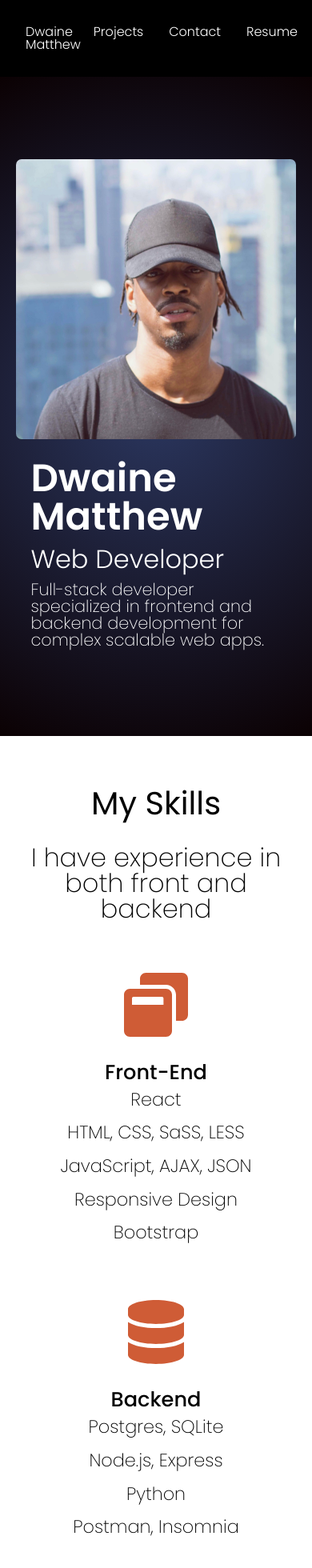
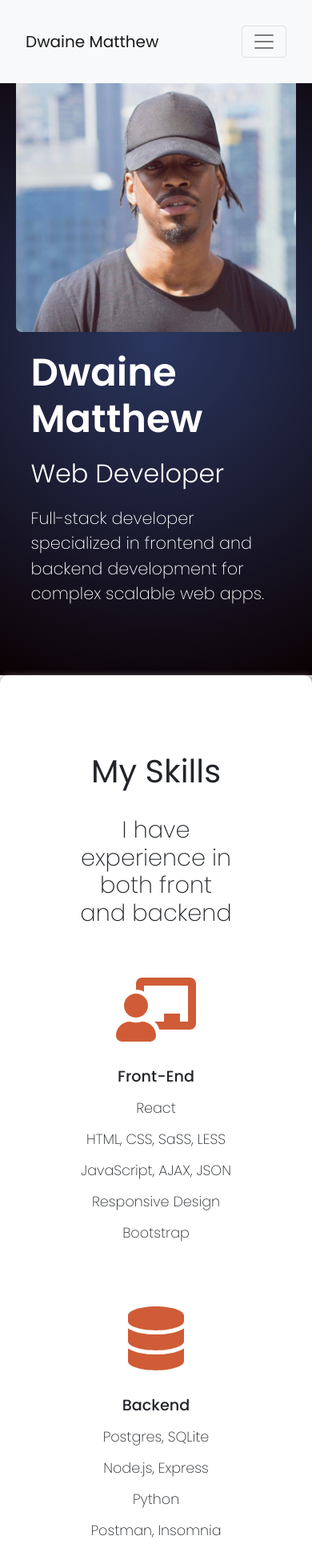
Before and after one commit to dwainejade/new-portfolio, a React (Create React App) app: page / in a window 390 px wide. Shown: the top 1960 px of the page at 80% size. Built offline with nearby package versions, Linux system fonts and the light colour scheme.

Commit message:
using bootstrap nav

```diff
--- a/src/App.js
+++ b/src/App.js
@@ -1,6 +1,6 @@
 import React from 'react'
 import './App.scss'
-import Nav from './Components/Nav'
+import Navi from './Components/Nav'
 import Hero from './Components/Hero'
 import Skills from './Components/Skills'
 import Projects from './Components/Projects'
@@ -9,7 +9,7 @@ import Contact from './Components/Contact'
 export default function App() {
     return (
         <div className="main">
-            <Nav></Nav>
+            <Navi></Navi>
             <Hero></Hero>
             <Skills></Skills>
             <Projects></Projects>
--- a/src/App.scss
+++ b/src/App.scss
@@ -21,6 +21,7 @@ time, mark, audio, video {
 	border: 0;
 	font-size: 100%;
 	vertical-align: baseline;
+	box-sizing: border-box;
 }
 /* HTML5 display-role reset for older browsers */
 article, aside, details, figcaption, figure,
@@ -48,6 +49,7 @@ table {
 
 
 @import url('https://fonts.googleapis.com/css2?family=Poppins:wght@100;200;300;400;500;600;700;800&display=swap');
+@import "~bootstrap/scss/bootstrap";
 
 * {
   font-family: 'Poppins', sans-ser;
--- a/src/Components/Contact.js
+++ b/src/Components/Contact.js
@@ -1,32 +1,29 @@
 import React from 'react'
 import './Contact.scss'
-import { Button, Form } from 'react-bootstrap';
+import Button from 'react-bootstrap/Button';
 
 
 
 function Contact() {
     return (
-        <div>
-            <Form>
-                <Form.Group controlId="exampleForm.ControlInput1">
-                    <Form.Label>Subject</Form.Label>
-                    <Form.Control type="text" placeholder="About A Job" />
-                </Form.Group>
-                <Form.Group controlId="exampleForm.ControlInput1">
-                    <Form.Label>Email</Form.Label>
-                    <Form.Control type="email" placeholder="name@example.com" />
-                </Form.Group>
+        <div className="contact-section">
+            <div className='form-container'>
+                <h2>Contact Me</h2>
+                <label htmlFor="subject">Subject
+                <input type="text" />
+                </label>
+                <label htmlFor="email">Email
+                <input type="email" />
+                </label>
+                <label htmlFor="message">Message
+                <textarea id="message" name="message" />
+                <Button variant="primary" type="submit">
+                    SEND
+                </Button>
+                </label>
+            </div>
+        </div>
 
-                <Form.Group controlId="exampleForm.ControlTextarea1">
-                    <Form.Label>Message</Form.Label>
-                    <Form.Control as="textarea" rows={3} />
-                </Form.Group>
-                <Button variant="primary" type="submit">
-                    Submit
-                    </Button>
-            </Form>
-
-        </div>
     )
 }
 
--- a/src/Components/Contact.scss
+++ b/src/Components/Contact.scss
@@ -0,0 +1,55 @@
+.contact-section{
+    background-color: rgb(21, 29, 48);
+    height: 100vh;
+}
+
+
+    .form-container{
+        display: flex;
+        flex-direction: column;
+        margin: auto;
+        position: relative;
+        top:20%;
+        justify-content: center;
+        align-items: center;
+        max-width: 500px;
+        background-color: #FFF;
+        padding: 2rem;
+        border-radius: 10px;
+        -webkit-box-shadow: 2px 1px 6px 2px rgba(92,90,92,0.66);
+        -moz-box-shadow: 2px 1px 6px 2px rgba(92,90,92,0.66);
+        box-shadow: 2px 1px 6px 2px rgba(92,90,92,0.66);
+
+        h2{
+            font-size: 2rem;
+            font-weight: 300;
+            padding: 2rem;
+        }
+
+        label{
+            display: flex;
+            flex-direction: column;
+            margin: .6rem;
+            width: 350px;
+
+        }
+
+        input{
+            height: 2rem;
+            border: 1px solid #D0DDD7;
+            border-radius: 5px;
+        }
+
+        textarea{
+            height: calc(2rem*5);
+            border: 1px solid #D0DDD7;
+            border-radius: 5px;
+        }
+
+        Button{
+            padding: .5rem 2rem;
+            margin-left: 50%;
+            margin-top: 15px;
+        }
+
+    }
--- a/src/Components/Hero.scss
+++ b/src/Components/Hero.scss
@@ -9,7 +9,7 @@
     background: radial-gradient(circle, rgba(43,55,96,1) 0%, rgba(11,1,3,1) 100%);
     padding: 2rem;
     @include flex-center;
-    height: 90vh;
+    height: 100vh;
 
     .description{
         color: white;
--- a/src/Components/Nav.js
+++ b/src/Components/Nav.js
@@ -1,43 +1,35 @@
 import React, { useState } from 'react'
 import './Nav.scss'
-import useWindowScrollPosition from "@rehooks/window-scroll-position";
+import Navbar from 'react-bootstrap/Navbar';
+import Nav from 'react-bootstrap/Nav';
 
-function Nav() {
-    // const [change, setChange] = useState(false);
-    // const changePosition = 50;
 
-    // let position = useWindowScrollPosition();
-    // // position == { x: 0, y: 0 }
+function Navi() {
+    const [navbar, setNavbar] = useState(false);
+    const changeBackground = () => {
+        if (window.scrollY >= 80) {
+            setNavbar(true)
+        } else {
+            setNavbar(false)
+        }
+    }
 
-    // if (position.y > changePosition && !change) {
-    //     setChange(true);
-    // }
-
-    // if (position.y <= changePosition && change) {
-    //     setChange(false);
-    // }
-
-    // let style = {
-    //     backgroundColor: change ? "white" : "transparent",
-    //     transition: "300ms ease",
-    //     position: "fixed",
-    //     right: 0,
-    //     left: 0,
-    //     top: 0,
-    //     color: 'black!important',
-    // };
+    window.addEventListener('scroll', changeBackground)
 
     return (
-        <div className='navbar'>
-            <a href='/' className='logo'>
-                Dwaine Matthew
-            </a>
-            <div className='nav-links'>
-                <a href='/projects' className='link'>Projects</a>
-                <a href='/contact' className='link'>Contact</a>
-                <a href='/resume' className='link'>Resume</a>
-            </div>
-        </div>
+            <Navbar className={navbar ? 'navbar active' : 'navbar'} bg="light" expand='md'>
+                <Navbar.Brand href="#home">Dwaine Matthew</Navbar.Brand>
+                <Navbar.Toggle aria-controls="basic-navbar-nav" />
+                <Navbar.Collapse id="basic-navbar-nav">
+                    <Nav className="mr-auto">
+                    </Nav>
+                    <Nav inline>
+                        <Nav.Link href="#projects">Projects</Nav.Link>
+                        <Nav.Link href="#contact">Contact</Nav.Link>
+                        <Nav.Link href="#resume">Resume</Nav.Link>
+                    </Nav>
+                </Navbar.Collapse>
+            </Navbar>
     )
 }
-export default Nav
+export default Navi
--- a/src/Components/Nav.scss
+++ b/src/Components/Nav.scss
@@ -6,12 +6,11 @@
 
 .navbar{
     display: flex;
-    position: sticky;
-    top: 0;
+    position: fixed;
 
-
+    width: 100%;
+    background-color: hsla(89, 43%, 51%, 0);
     justify-content: space-between;
-    background-color: black;
     padding: 2rem;
 
     .logo{
@@ -27,3 +26,25 @@
         font-weight: 300;
     }
 }
+
+.navbar.active{
+    background-color: #fff;
+    color: #111;
+    transition: 300ms ease;
+
+    .logo{
+        color: #111;
+    }
+    .link{
+        color: #111;
+    }
+}
+
+// media queries //
+@media only screen and (max-width: 700px) {
+
+        .hero-pic img{
+            margin:0;
+            margin-bottom: 1rem;
+        }
+}
--- a/src/Components/Projects.scss
+++ b/src/Components/Projects.scss
@@ -40,29 +40,50 @@
     }
 
     .project-a{
-        background-color: #748CAB;
-        color: #fff;
+        background-color: #EEEEEE;
+        color: #2B2D42;
     }
 
+    h4{
+        color: #CF5C36;
+    }
     .project-b{
         background-color: #FFFBFA;
+        color: #2B2D42;
+    }
 
-        h4{
-            color: #CF5C36;
+    .caption-wrapper{
+        padding-left: 1rem;
+        display: flex;
+        flex-direction: column;
+
+        .badge{
+            font-size: 1rem;
+            font-weight: 500;
+            margin: 0 .4rem;
         }
-
     }
 
     .project-wrapper{
         display: flex;
-        justify-content: space-between;
+        justify-content: space-evenly;
         align-items: center;
         padding: 2rem;
-        max-width: 1000px;
+        max-width: 1100px;
         margin: auto;
 
+        .picture-wrapper{
+            display: flex;
+            flex-direction: column;
+        }
+
+        button{
+            font-weight: 600;
+            margin: auto;
+            left: 30%;
+        }
         img{
-            width: 450px;
+            max-width: 450px;
         }
 
     }
--- a/src/Components/Skills.js
+++ b/src/Components/Skills.js
@@ -6,13 +6,14 @@ import { faChalkboardTeacher, faDatabase, faWindowRestore } from '@fortawesome/f
 function Skills() {
     return (
         <div className="skills-container">
+            <div className="skills-wrapper">
                 <div className="head">
                     <h2>My Skills</h2>
                     <h3>I have experience in both front and backend</h3>
                 </div>
                 <div className="categories">
                     <div className="category">
-                    <FontAwesomeIcon icon={faWindowRestore} size="5x" color="#CF5C36" />
+                        <FontAwesomeIcon icon={faChalkboardTeacher} size="5x" color="#CF5C36" />
                         <h3>Front-End</h3>
                         <ul className="skills">
                             <li className="skill">React</li>
@@ -33,7 +34,7 @@ function Skills() {
                         </div>
                     </div>
                     <div className="category">
-                    <FontAwesomeIcon icon={faChalkboardTeacher} size="5x" color="#CF5C36" />
+                        <FontAwesomeIcon icon={faWindowRestore} size="5x" color="#CF5C36" />
                         <h3>Other</h3>
                         <div className="skills">
                             <div className="skill">Unit Testing</div>
@@ -43,6 +44,8 @@ function Skills() {
                         </div>
                     </div>
                 </div>
+
+            </div>
         </div>
     )
 }
--- a/src/Components/Skills.scss
+++ b/src/Components/Skills.scss
@@ -4,48 +4,51 @@
     justify-content: center;
     align-items:center;
     padding: 2rem;
-    height: 85vh;
+    height: 100vh;
+
+    .skills-wrapper{
+        background-color: #FFF;
+        padding: 4rem;
+        border-radius: 10px;
+        -webkit-box-shadow: 2px 1px 6px 2px rgba(92,90,92,0.66);
+        -moz-box-shadow: 2px 1px 6px 2px rgba(92,90,92,0.66);
+        box-shadow: 2px 1px 6px 2px rgba(92,90,92,0.66);
 
         .head{
+            padding: 2rem;
             h2{
                 font-weight: 400;
                 font-size: 2.5rem;
-            margin: 2rem;
                 text-align: center;
             }
             h3{
+                margin: 2rem 0;
                 font-weight: 200;
-            font-size: 2rem;
+                font-size: 1.8rem;
                 text-align: center;
             }
         }
 
         .categories{
             display: flex;
-        width: 100%;
-        justify-content: space-evenly;
-
-        img{
-            width: 80px;
-            margin: 1.2rem;
-        }
+            justify-content: space-between;
+            max-width: 800px;
 
             .category{
-            margin-top: 4rem;
                 text-align: center;
 
                 h3{
-                font-size: 1.6rem;
+                    font-size: 1.2rem;
                     font-weight: 500;
                     margin-top: 2rem;
                 }
 
                 .skill{
-            font-size: 1.4rem;
+                    font-size: 1.1rem;
                     font-weight: 200;
-            padding: .6rem;
+                    padding: .4rem;
                 }
-
+            }
         }
     }
 }
@@ -55,7 +58,11 @@
     .categories{
         flex-direction: column;
     }
+    .category:nth-child(2){
+        margin: 3.5rem 0;
+    }
     .skills-container{
         height: 100%;
+        padding: 0;
     }
 }
```
Also changed, not shown: src/Components/Projects.js (+14 -2 lines). Lines whose indentation alone changed are shown as unchanged.
